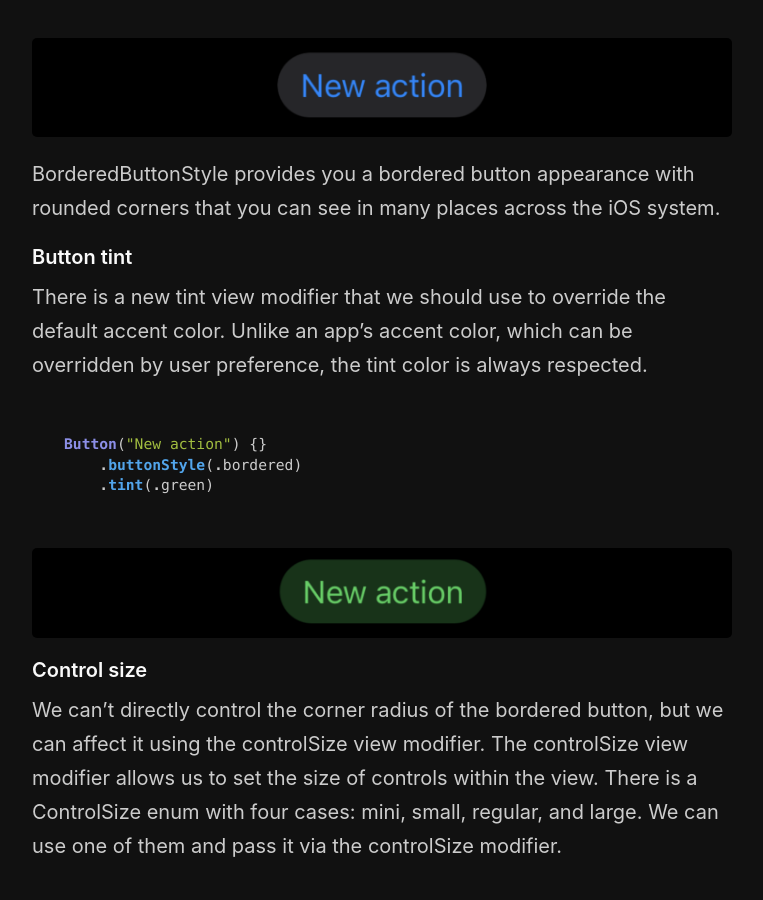
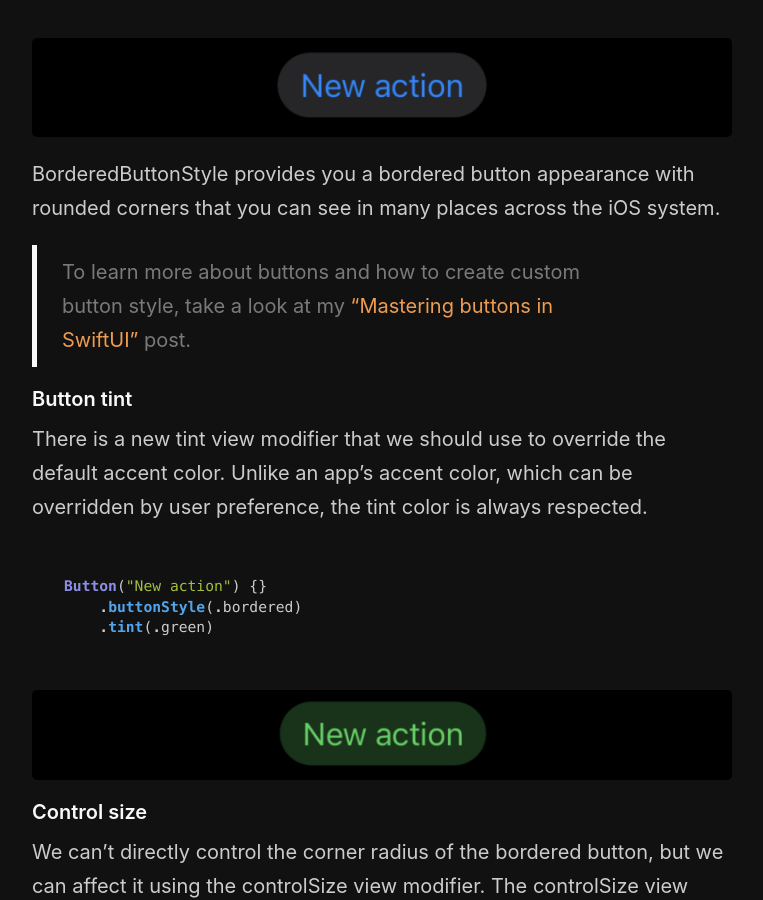
Before and after one commit to mecid/mecid.github.io, a Jekyll site: the page built from _posts/2021-06-30-the-many-faces-of-buttons-in-swiftui.md, in a window 1280 px wide and 900 px high, scrolled down 1954 px. Shown: the whole window, without its empty margins (258-1021 px from the left). Built offline with Jekyll 4.4.1, drawn with Linux system fonts in a browser that asks for light colours.

Commit message:
reference post added to buttons post

````diff
--- a/_posts/2021-06-30-the-many-faces-of-buttons-in-swiftui.md
+++ b/_posts/2021-06-30-the-many-faces-of-buttons-in-swiftui.md
@@ -10,8 +10,7 @@ Button is one of the crucial components of any app. We use buttons to provide ac
 {% include friends.html %}
 
 #### Button role
-New in SwiftUI Release 3, you can provide an optional button role. By default, it is nil and uses a standard one, but you can set the predefined role provided by ButtonRole enum. The role can be destructive or cancel.
-In this case, SwiftUI will set a specified button style. For example, SwiftUI changes the button tint to red for destructive buttons.
+New in SwiftUI Release 3, you can provide an optional button role. By default, it is nil and uses a standard one, but you can set the predefined role provided by ButtonRole enum. The role can be destructive or cancel. In this case, SwiftUI will set a specified button style. For example, SwiftUI changes the button tint to red for destructive buttons.
 
 ```swift
 Button("Delete", role: .destructive) {
@@ -51,6 +50,8 @@ Button("New action") {}
 ![button-bordered](/public/buttons-bordered.png)
 
 BorderedButtonStyle provides you a bordered button appearance with rounded corners that you can see in many places across the iOS system.
+
+> To learn more about buttons and how to create custom button style, take a look at my ["Mastering buttons in SwiftUI"](/2020/02/19/mastering-buttons-in-swiftui/) post.
 
 #### Button tint
 There is a new tint view modifier that we should use to override the default accent color. Unlike an app's accent color, which can be overridden by user preference, the tint color is always respected.
````
